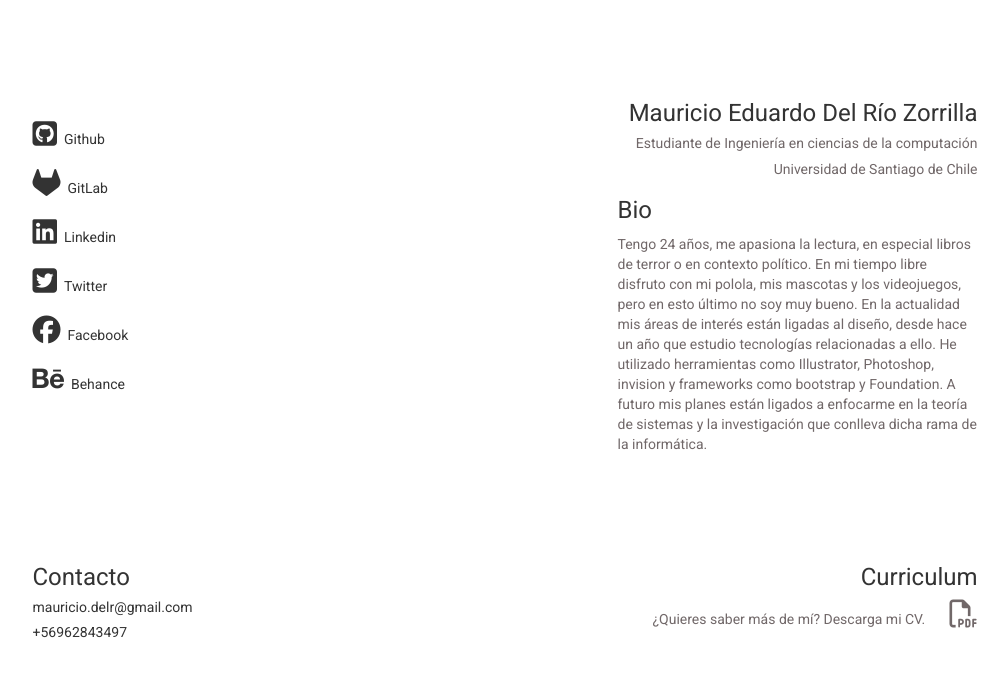
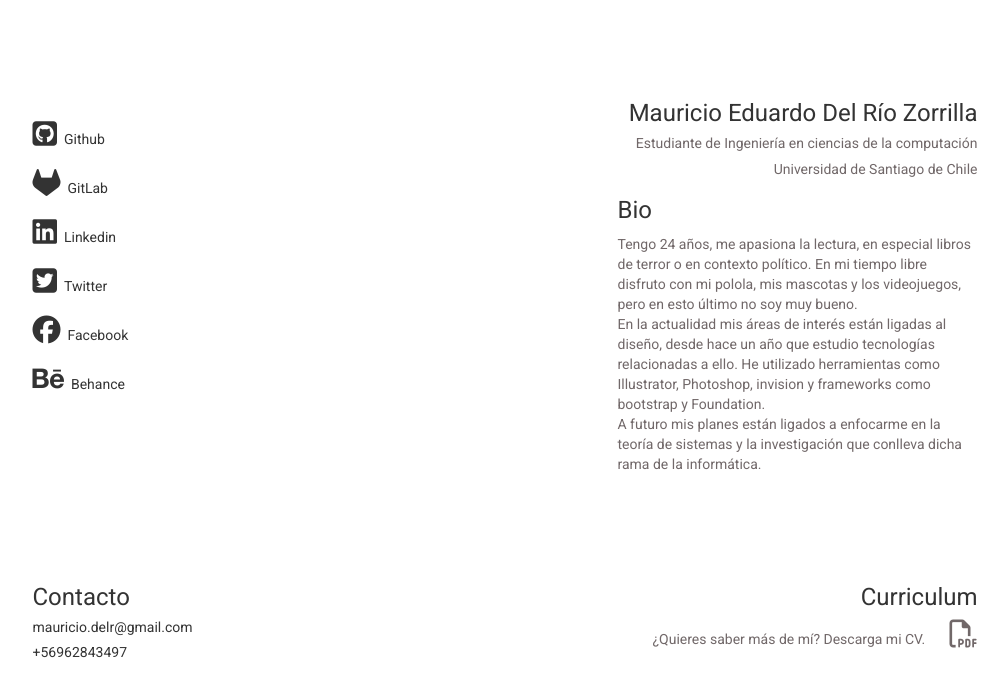
Before and after one commit to mauriciodelrio/mauriciodelrio2.github.io, a plain HTML site: page index.html in a window 1280 px wide. Shown: the whole page, without its empty margins (135-1143 px from the left). Drawn offline with nearby package versions, Linux system fonts and the light colour scheme.

Commit message:
fourth commit modify bio

```diff
--- a/index.html
+++ b/index.html
@@ -90,9 +90,9 @@
 			<div class="text-left">
 				<h3>Bio</h3>
 
-				<p>Tengo 24 años, me apasiona la lectura, en especial libros de terror o en contexto político. En mi tiempo libre disfruto con mi polola, mis mascotas y los videojuegos, pero en esto último no soy muy bueno.
+				<p>Tengo 24 años, me apasiona la lectura, en especial libros de terror o en contexto político. En mi tiempo libre disfruto con mi polola, mis mascotas y los videojuegos, pero en esto último no soy muy bueno. <br>
 
-				En la actualidad mis áreas de interés están ligadas al diseño, desde hace un año que estudio tecnologías relacionadas a ello. He utilizado herramientas como Illustrator, Photoshop, invision y frameworks como bootstrap y Foundation.
+				En la actualidad mis áreas de interés están ligadas al diseño, desde hace un año que estudio tecnologías relacionadas a ello. He utilizado herramientas como Illustrator, Photoshop, invision y frameworks como bootstrap y Foundation. <br>
 
 				A futuro mis planes están ligados a enfocarme en la teoría de sistemas y la investigación que conlleva dicha rama de la informática. </p>
 
```
